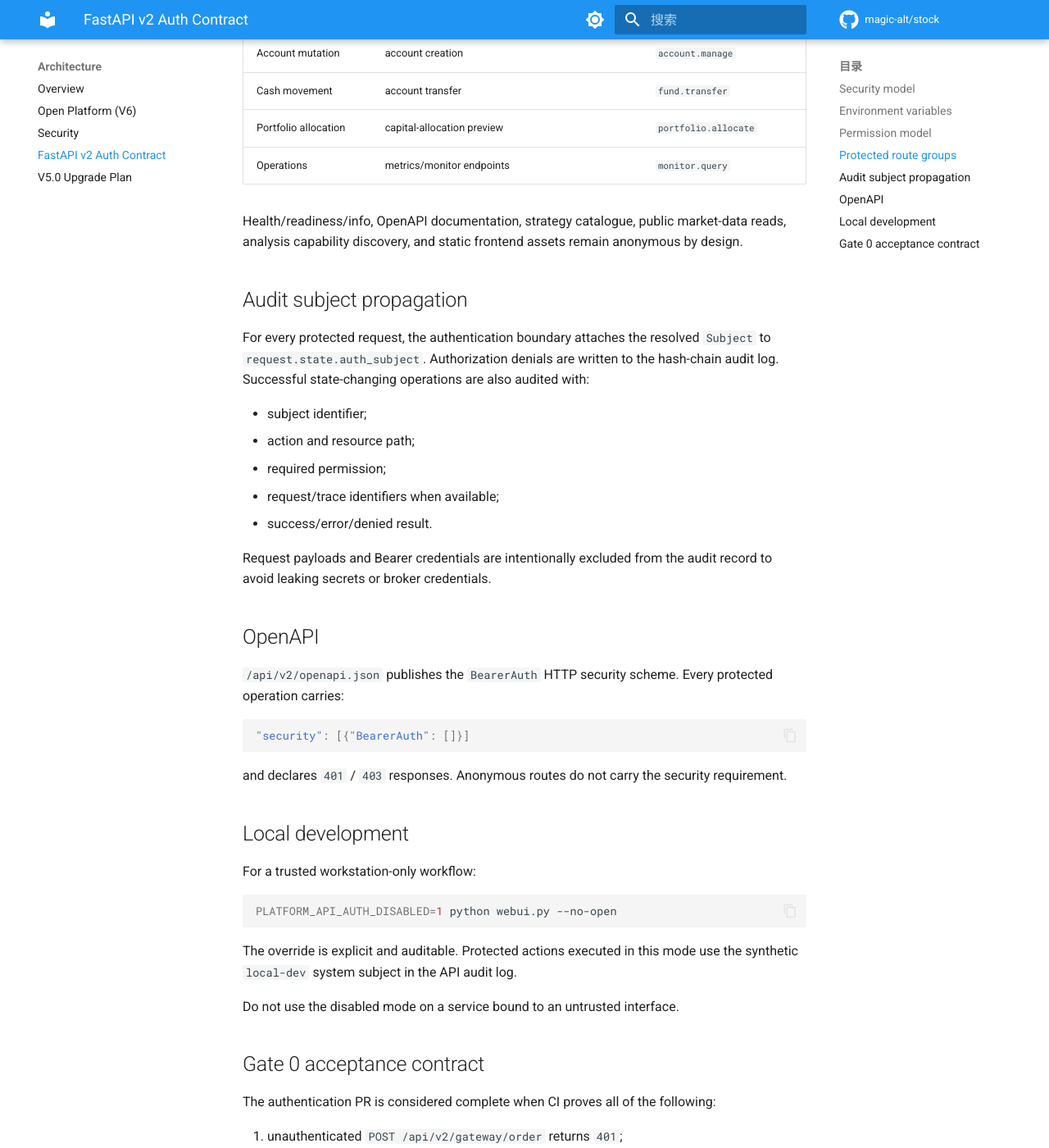
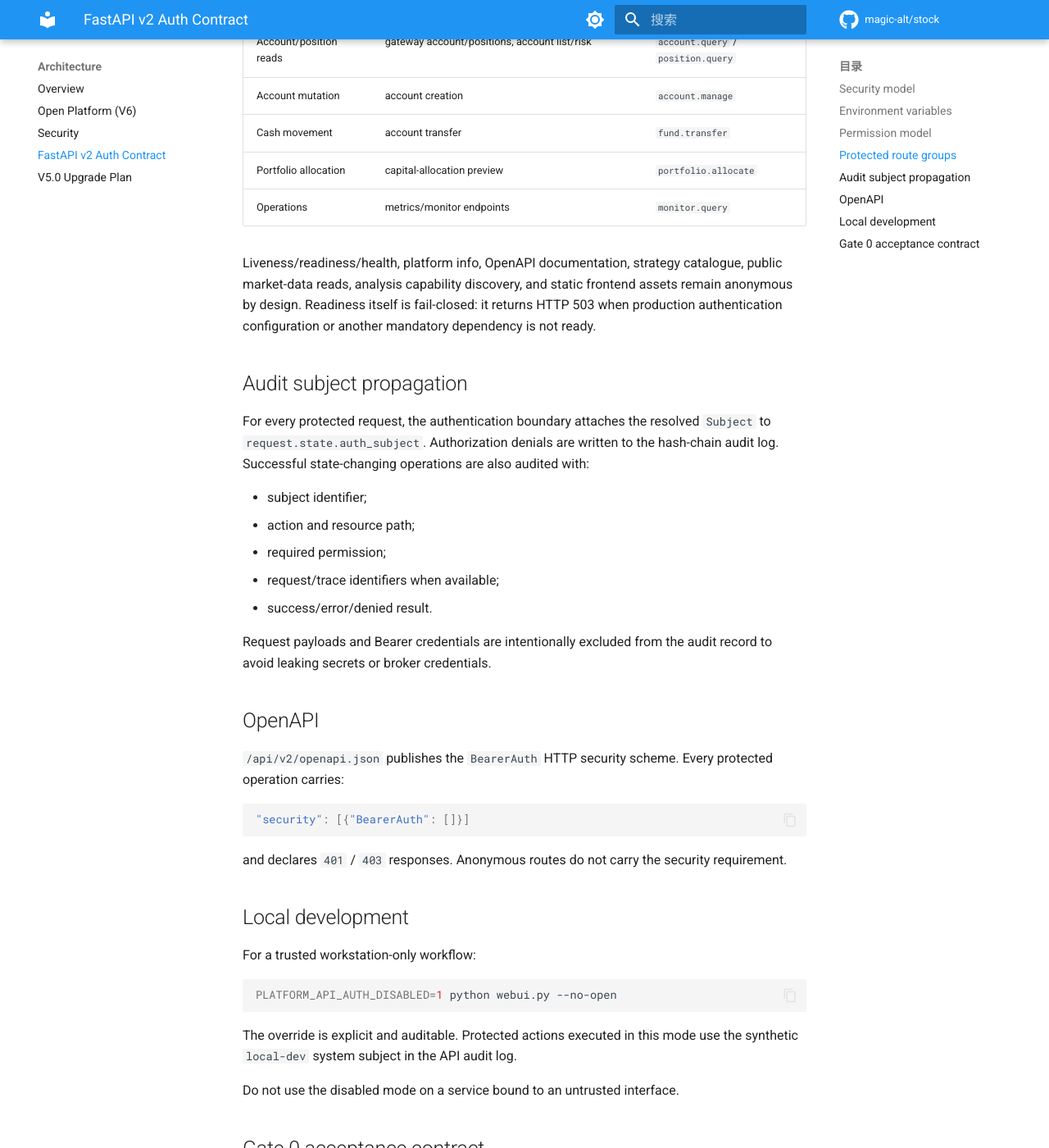
Before and after one commit to magic-alt/stock, an MkDocs documentation site: the page built from docs/API_V2_AUTHORIZATION.md, in a window 1280 px wide and 1400 px high, scrolled down 2957 px. Shown: the whole window at 82% size. Built offline with MkDocs 1.6.1 and Material for MkDocs 9.7.7, drawn with Linux system fonts in a browser that asks for light colours; comment, search, counter and statistics services are not loaded; the version menu is left out; some of the changed text lies outside the part shown.

Commit message:
docs(api): align anonymous auth surface with deployment probes

```diff
--- a/docs/API_V2_AUTHORIZATION.md
+++ b/docs/API_V2_AUTHORIZATION.md
@@ -14,7 +14,7 @@
 - protected route + malformed/invalid Bearer token -> `401`;
 - valid token + insufficient RBAC permission -> `403`;
 - authentication enabled + `PLATFORM_API_TOKEN` missing -> `503` on protected routes;
-- anonymous routes such as health and OpenAPI remain available.
+- anonymous operational routes (`/api/v2/live`, `/api/v2/ready`, `/api/v2/health`) and OpenAPI remain reachable without credentials so orchestrators can evaluate process/dependency state.
 
 Authentication can only be disabled explicitly with `PLATFORM_API_AUTH_DISABLED=1`. This switch is intended for trusted local development and tests, not externally reachable deployments.
 
@@ -89,7 +89,7 @@
 | Portfolio allocation | capital-allocation preview | `portfolio.allocate` |
 | Operations | metrics/monitor endpoints | `monitor.query` |
 
-Health/readiness/info, OpenAPI documentation, strategy catalogue, public market-data reads, analysis capability discovery, and static frontend assets remain anonymous by design.
+Liveness/readiness/health, platform info, OpenAPI documentation, strategy catalogue, public market-data reads, analysis capability discovery, and static frontend assets remain anonymous by design. Readiness itself is fail-closed: it returns HTTP 503 when production authentication configuration or another mandatory dependency is not ready.
 
 ## Audit subject propagation
 
@@ -137,4 +137,4 @@
 6. OpenAPI advertises `BearerAuth` only for protected routes;
 7. the explicit local-development override remains available for legacy/local workflows.
 
-The next ROADMAP item after this contract is merged is **Gate 0 / PR 2 — Deployment correctness + real readiness**.
+The deployment continuation of Gate 0 is defined in [Deployment Correctness & Readiness](DEPLOYMENT_READINESS.md). After that contract is merged, the ordered ROADMAP item is **Gate 0 / PR 3 — CI and branch-governance hardening**.
```
